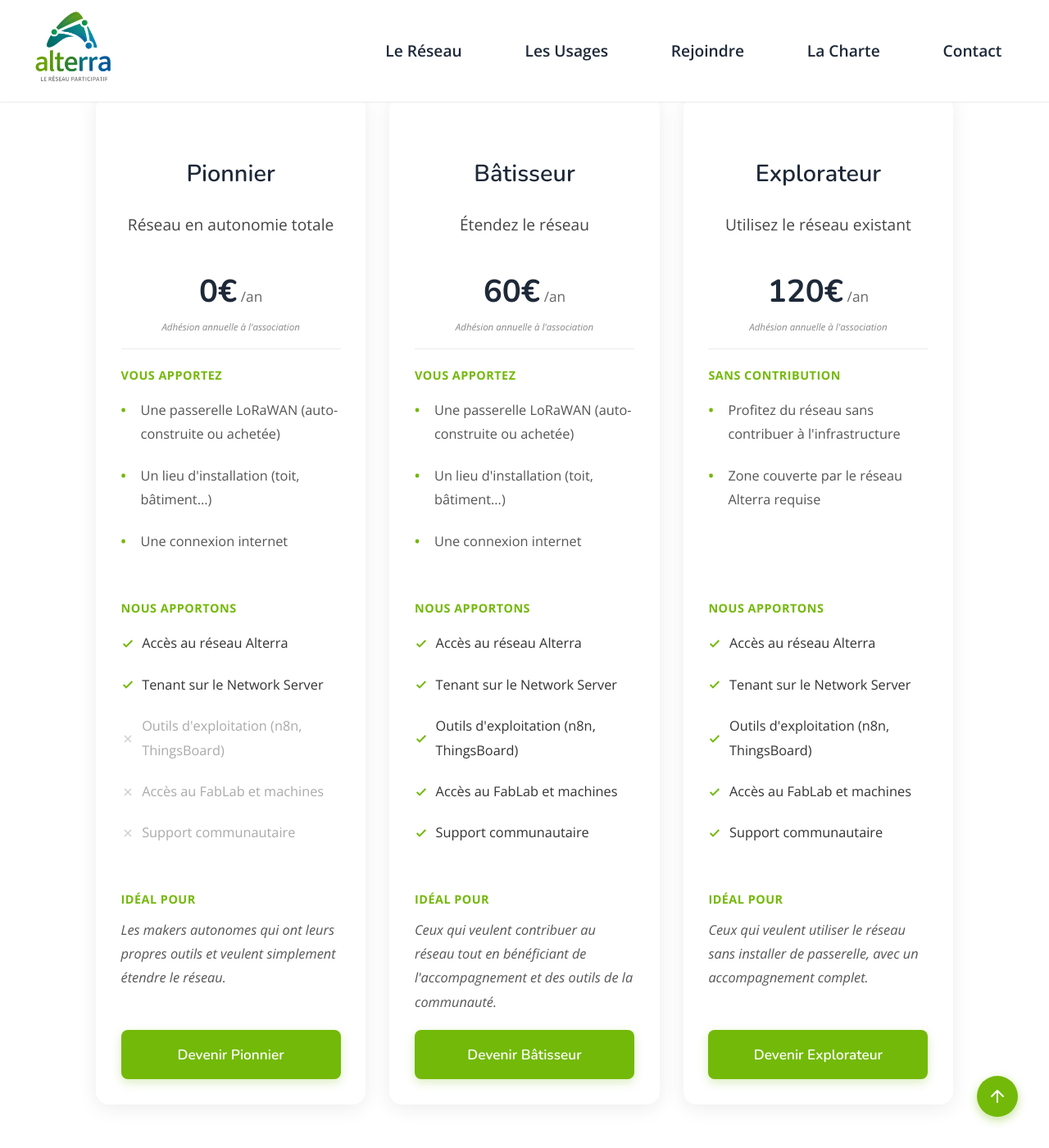
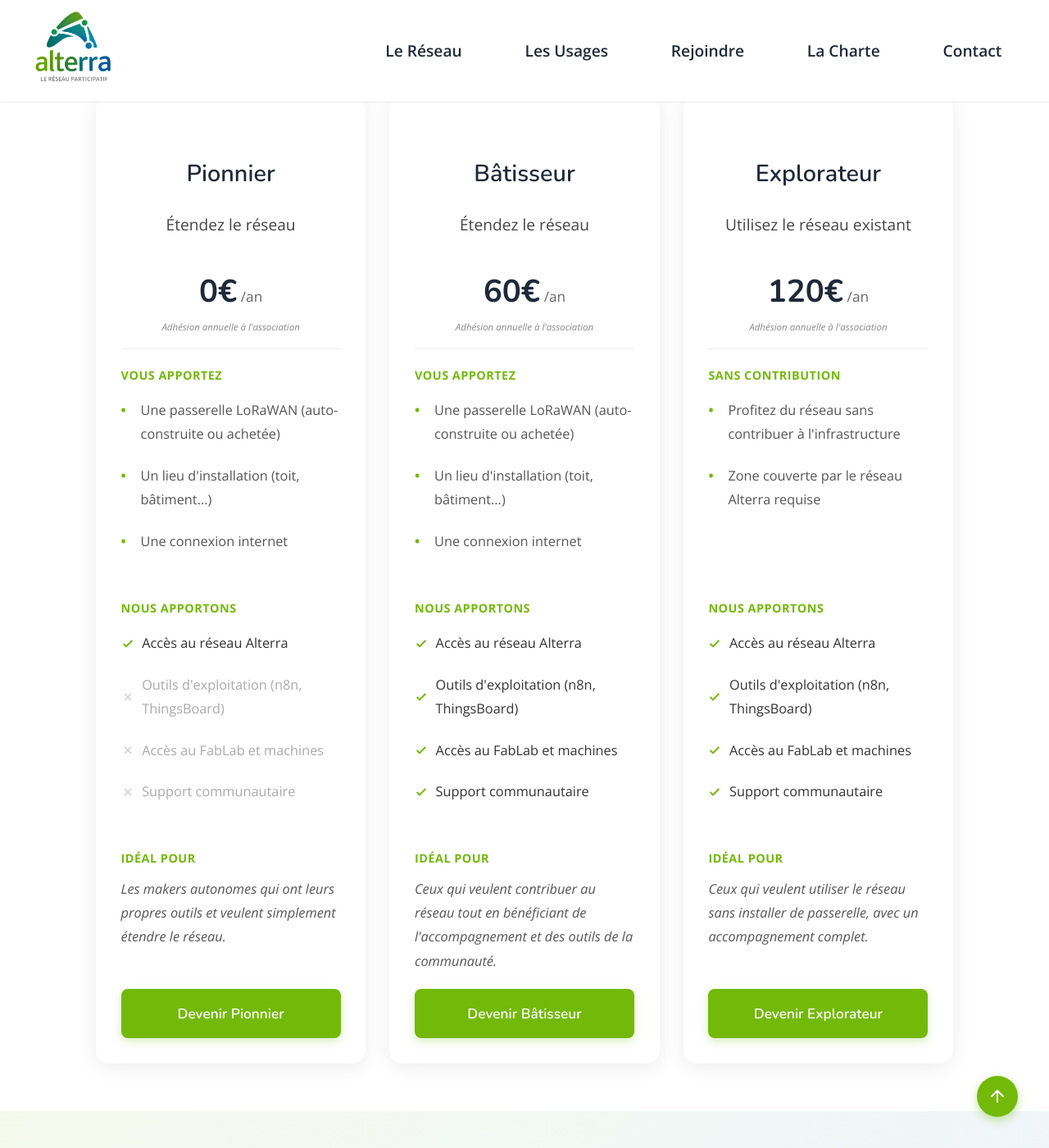
Before and after one commit to lacyberfabrique/lacyberfabrique.github.io, a Jekyll site: the page built from rejoindre/index.html, in a window 1280 px wide and 1400 px high, scrolled down 2411 px. Shown: the whole window at 82% size. Built offline with Jekyll 4.4.1, drawn with Linux system fonts in a browser that asks for light colours.

Commit message:
Update offer tagline in index.html and rejoindre/index.html: Changed "Réseau en autonomie totale" to "Étendez le réseau" for improved clarity and consistency across pricing and offer sections.

```diff
--- a/index.html
+++ b/index.html
@@ -165,7 +165,7 @@
       <div class="pricing-card" data-aos="fade-up" data-aos-delay="100">
         <div class="pricing-header">
           <h3 class="pricing-name">Pionnier</h3>
-          <p class="pricing-tagline">Réseau en autonomie totale</p>
+          <p class="pricing-tagline">Étendez le réseau</p>
         </div>
         <div class="pricing-price">
           <span class="price-amount">0€</span>
--- a/rejoindre/index.html
+++ b/rejoindre/index.html
@@ -96,7 +96,7 @@
       <div class="offer-card" data-aos="fade-up" data-aos-delay="100">
         <div class="offer-header">
           <h3 class="offer-name">Pionnier</h3>
-          <p class="offer-tagline">Réseau en autonomie totale</p>
+          <p class="offer-tagline">Étendez le réseau</p>
           <div class="offer-price">
             <span class="offer-amount">0€</span>
             <span class="offer-period">/an</span>
@@ -118,7 +118,6 @@
             <h4>Nous apportons</h4>
             <ul>
               <li class="benefit-included"><svg class="check-icon" viewBox="0 0 24 24"><path d="M20 6L9 17l-5-5"/></svg> Accès au réseau Alterra</li>
-              <li class="benefit-included"><svg class="check-icon" viewBox="0 0 24 24"><path d="M20 6L9 17l-5-5"/></svg> Tenant sur le Network Server</li>
               <li class="benefit-excluded"><svg class="cross-icon" viewBox="0 0 24 24"><path d="M18 6L6 18M6 6l12 12"/></svg> Outils d'exploitation (n8n, ThingsBoard)</li>
               <li class="benefit-excluded"><svg class="cross-icon" viewBox="0 0 24 24"><path d="M18 6L6 18M6 6l12 12"/></svg> Accès au FabLab et machines</li>
               <li class="benefit-excluded"><svg class="cross-icon" viewBox="0 0 24 24"><path d="M18 6L6 18M6 6l12 12"/></svg> Support communautaire</li>
@@ -160,7 +159,6 @@
             <h4>Nous apportons</h4>
             <ul>
               <li class="benefit-included"><svg class="check-icon" viewBox="0 0 24 24"><path d="M20 6L9 17l-5-5"/></svg> Accès au réseau Alterra</li>
-              <li class="benefit-included"><svg class="check-icon" viewBox="0 0 24 24"><path d="M20 6L9 17l-5-5"/></svg> Tenant sur le Network Server</li>
               <li class="benefit-included"><svg class="check-icon" viewBox="0 0 24 24"><path d="M20 6L9 17l-5-5"/></svg> Outils d'exploitation (n8n, ThingsBoard)</li>
               <li class="benefit-included"><svg class="check-icon" viewBox="0 0 24 24"><path d="M20 6L9 17l-5-5"/></svg> Accès au FabLab et machines</li>
               <li class="benefit-included"><svg class="check-icon" viewBox="0 0 24 24"><path d="M20 6L9 17l-5-5"/></svg> Support communautaire</li>
@@ -201,7 +199,6 @@
             <h4>Nous apportons</h4>
             <ul>
               <li class="benefit-included"><svg class="check-icon" viewBox="0 0 24 24"><path d="M20 6L9 17l-5-5"/></svg> Accès au réseau Alterra</li>
-              <li class="benefit-included"><svg class="check-icon" viewBox="0 0 24 24"><path d="M20 6L9 17l-5-5"/></svg> Tenant sur le Network Server</li>
               <li class="benefit-included"><svg class="check-icon" viewBox="0 0 24 24"><path d="M20 6L9 17l-5-5"/></svg> Outils d'exploitation (n8n, ThingsBoard)</li>
               <li class="benefit-included"><svg class="check-icon" viewBox="0 0 24 24"><path d="M20 6L9 17l-5-5"/></svg> Accès au FabLab et machines</li>
               <li class="benefit-included"><svg class="check-icon" viewBox="0 0 24 24"><path d="M20 6L9 17l-5-5"/></svg> Support communautaire</li>
```
